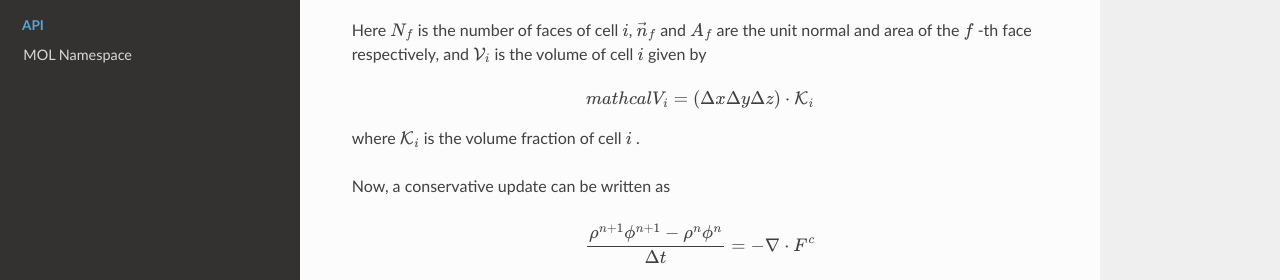
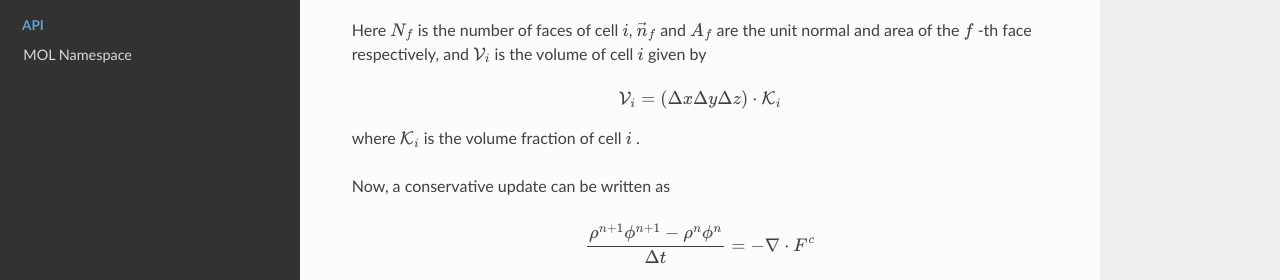
Before and after one commit to AMReX-Fluids/AMReX-Hydro, a Sphinx documentation site: the page built from Docs/source/FluxRedistribution.rst, in a window 1280 px wide and 900 px high. Shown: the part 375-655 px from the top of the window. Built offline with Sphinx 7.4.7 and the Read the Docs theme 2.0.0, drawn with Linux system fonts in a browser that asks for light colours; pages that are not in the unit, such as notebooks, are missing from menus.

Commit message:
correct math syntax typo

```diff
--- a/Docs/source/FluxRedistribution.rst
+++ b/Docs/source/FluxRedistribution.rst
@@ -19,7 +19,7 @@ Here :math:`N_f` is the number of faces of cell :math:`i`, :math:`\vec{n}_f` and
 are the unit normal and area of the :math:`f` -th face respectively,
 and :math:`\mathcal{V}_i` is the volume of cell :math:`i` given by
 
-.. math:: mathcal{V}_i = (\Delta x \Delta y \Delta z)\cdot \mathcal{K}_i
+.. math:: \mathcal{V}_i = (\Delta x \Delta y \Delta z)\cdot \mathcal{K}_i
 
 where :math:`\mathcal{K}_i` is the volume fraction of cell :math:`i` .
 
```
